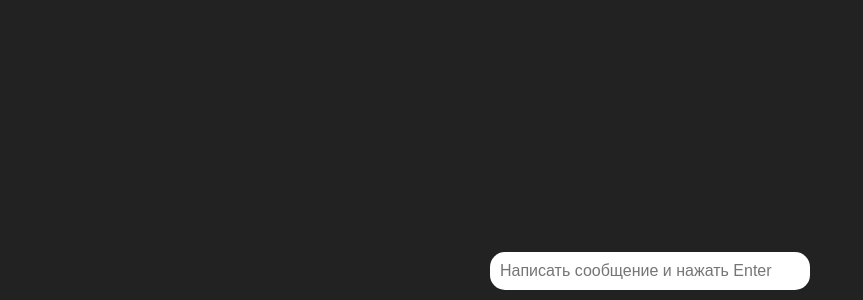
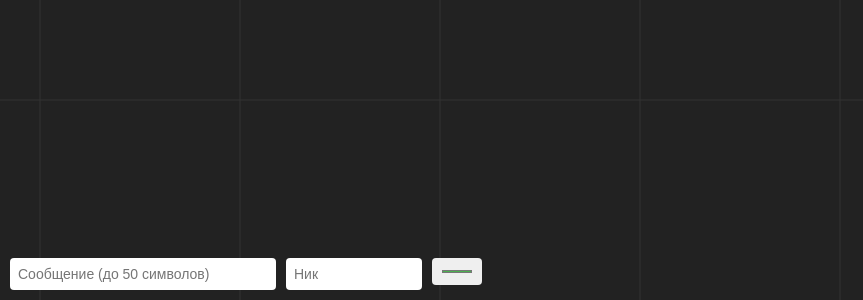
Before and after one commit to Narush1/testsitecreate-sejmp4l_test1231, a website: page index.html in a window 1280 px wide. Shown: the part 500-800 px from the top of the page, without its empty margins (0-863 px from the left). Drawn offline with Linux system fonts and the light colour scheme.

Commit message:
Update index.html

```diff
--- a/index.html
+++ b/index.html
@@ -3,25 +3,57 @@
 <head>
   <meta charset="UTF-8" />
   <meta name="viewport" content="width=device-width, initial-scale=1" />
-  <title>Cube Multiplayer Game</title>
-  <link rel="stylesheet" href="style.css" />
+  <title>Multiplayer Cube Game</title>
+  <style>
+    body, html {
+      margin: 0;
+      padding: 0;
+      overflow: hidden;
+      background: #111;
+      font-family: sans-serif;
+    }
+
+    #gameCanvas {
+      display: block;
+    }
+
+    #chatContainer {
+      position: fixed;
+      bottom: 10px;
+      left: 10px;
+      display: flex;
+      gap: 10px;
+      z-index: 10;
+    }
+
+    #chatInput, #nameInput, #colorInput {
+      padding: 8px;
+      font-size: 14px;
+      border: none;
+      border-radius: 4px;
+    }
+
+    #chatInput {
+      width: 250px;
+    }
+
+    #nameInput {
+      width: 120px;
+    }
+  </style>
 </head>
 <body>
   <canvas id="gameCanvas"></canvas>
 
   <div id="chatContainer">
-    <input
-      type="text"
-      id="chatInput"
-      placeholder="Написать сообщение и нажать Enter"
-      autocomplete="off"
-    />
+    <input type="text" id="chatInput" maxlength="50" placeholder="Сообщение (до 50 символов)" />
+    <input type="text" id="nameInput" placeholder="Ник" maxlength="15" />
+    <input type="color" id="colorInput" value="#4caf50" />
   </div>
 
   <script>
     const canvas = document.getElementById('gameCanvas');
     const ctx = canvas.getContext('2d');
-
     let width, height;
 
     function resize() {
@@ -30,163 +62,136 @@
       canvas.width = width;
       canvas.height = height;
     }
+
     window.addEventListener('resize', resize);
     resize();
 
-    // Подключаем WebSocket по защищённому протоколу WSS
     const ws = new WebSocket(`wss://${location.host}`);
-
     let playerId = null;
     let players = {};
-
+    let playerPos = { x: 10000, y: 10000 };
     const mapSize = 20000;
     const playerSize = 50;
-    const cornerRadius = 15;
+    const cornerRadius = 10;
+    let cam = { x: playerPos.x, y: playerPos.y };
+    let keys = {};
+    let lastSend = 0;
+    let isTyping = false;
 
-    // Управление клавиатурой
-    let keys = {};
-    window.addEventListener('keydown', (e) => {
-      keys[e.key.toLowerCase()] = true;
-    });
-    window.addEventListener('keyup', (e) => {
-      keys[e.key.toLowerCase()] = false;
-    });
+    const chatInput = document.getElementById('chatInput');
+    const nameInput = document.getElementById('nameInput');
+    const colorInput = document.getElementById('colorInput');
 
-    // Сенсорное управление для телефона (виртуальный джойстик)
-    let touchX = null;
-    let touchY = null;
-    let moveX = 0;
-    let moveY = 0;
+    chatInput.addEventListener('focus', () => isTyping = true);
+    chatInput.addEventListener('blur', () => isTyping = false);
 
-    canvas.addEventListener(
-      'touchstart',
-      (e) => {
-        const touch = e.touches[0];
-        touchX = touch.clientX;
-        touchY = touch.clientY;
-      },
-      { passive: false }
-    );
-    canvas.addEventListener(
-      'touchmove',
-      (e) => {
-        e.preventDefault();
-        const touch = e.touches[0];
-        moveX = touch.clientX - touchX;
-        moveY = touch.clientY - touchY;
-      },
-      { passive: false }
-    );
-    canvas.addEventListener(
-      'touchend',
-      (e) => {
-        moveX = 0;
-        moveY = 0;
-        touchX = null;
-        touchY = null;
-      },
-      { passive: false }
-    );
-
-    // Чат
-    const chatInput = document.getElementById('chatInput');
     chatInput.addEventListener('keydown', (e) => {
       if (e.key === 'Enter' && chatInput.value.trim() !== '') {
-        const msg = chatInput.value.trim();
+        const msg = chatInput.value.trim().slice(0, 50);
         ws.send(JSON.stringify({ type: 'chat', msg }));
         chatInput.value = '';
       }
     });
 
-    // Функция для рисования закруглённого квадрата
-    function roundRect(ctx, x, y, width, height, radius, fillStyle) {
-      ctx.fillStyle = fillStyle;
-      ctx.beginPath();
-      ctx.moveTo(x + radius, y);
-      ctx.lineTo(x + width - radius, y);
-      ctx.quadraticCurveTo(x + width, y, x + width, y + radius);
-      ctx.lineTo(x + width, y + height - radius);
-      ctx.quadraticCurveTo(x + width, y + height, x + width - radius, y + height);
-      ctx.lineTo(x + radius, y + height);
-      ctx.quadraticCurveTo(x, y + height, x, y + height - radius);
-      ctx.lineTo(x, y + radius);
-      ctx.quadraticCurveTo(x, y, x + radius, y);
-      ctx.closePath();
-      ctx.fill();
+    nameInput.addEventListener('change', sendNameAndColor);
+    colorInput.addEventListener('change', sendNameAndColor);
+
+    function sendNameAndColor() {
+      ws.send(JSON.stringify({
+        type: 'setName',
+        name: nameInput.value.trim().slice(0, 15),
+        color: colorInput.value
+      }));
     }
 
-    let playerPos = { x: 10000, y: 10000 };
+    window.addEventListener('keydown', (e) => {
+      if (!isTyping) keys[e.key.toLowerCase()] = true;
+    });
+
+    window.addEventListener('keyup', (e) => {
+      if (!isTyping) keys[e.key.toLowerCase()] = false;
+    });
 
     function updatePosition() {
-      const speed = 10;
-      let dx = 0;
-      let dy = 0;
-
-      // Управление с клавиатуры (ПК)
-      if (keys['w'] || keys['arrowup']) dy -= speed;
-      if (keys['s'] || keys['arrowdown']) dy += speed;
-      if (keys['a'] || keys['arrowleft']) dx -= speed;
-      if (keys['d'] || keys['arrowright']) dx += speed;
-
-      // Управление с телефона (джойстик)
-      if (moveX !== 0 || moveY !== 0) {
-        const len = Math.sqrt(moveX * moveX + moveY * moveY);
-        if (len > 20) {
-          dx += (moveX / len) * speed;
-          dy += (moveY / len) * speed;
-        }
-      }
+      const speed = 7;
+      let dx = 0, dy = 0;
+      if (keys['w']) dy -= speed;
+      if (keys['s']) dy += speed;
+      if (keys['a']) dx -= speed;
+      if (keys['d']) dx += speed;
 
       playerPos.x = Math.min(Math.max(0, playerPos.x + dx), mapSize);
       playerPos.y = Math.min(Math.max(0, playerPos.y + dy), mapSize);
+
+      const now = Date.now();
+      if (now - lastSend > 40 && playerId) {
+        ws.send(JSON.stringify({ type: 'move', x: playerPos.x, y: playerPos.y }));
+        lastSend = now;
+      }
     }
 
-    let lastSendTime = 0;
+    function drawGrid(camX, camY) {
+      ctx.strokeStyle = '#333';
+      ctx.lineWidth = 1;
+      const spacing = 200;
+      const startX = -camX % spacing;
+      const startY = -camY % spacing;
 
-    function gameLoop() {
-      updatePosition();
-
-      const now = Date.now();
-      if (playerId && now - lastSendTime > 40) {
-        // Отправляем позицию на сервер примерно 25 раз в секунду
-        ws.send(JSON.stringify({ type: 'move', x: playerPos.x, y: playerPos.y }));
-        lastSendTime = now;
+      for (let x = startX; x < width; x += spacing) {
+        ctx.beginPath();
+        ctx.moveTo(x, 0);
+        ctx.lineTo(x, height);
+        ctx.stroke();
       }
 
-      // Очистка экрана
-      ctx.fillStyle = '#222';
-      ctx.fillRect(0, 0, width, height);
+      for (let y = startY; y < height; y += spacing) {
+        ctx.beginPath();
+        ctx.moveTo(0, y);
+        ctx.lineTo(width, y);
+        ctx.stroke();
+      }
+    }
 
-      // Камера следует за игроком
-      const camX = playerPos.x - width / 2;
-      const camY = playerPos.y - height / 2;
+    function drawPlayers() {
+      const camX = cam.x - width / 2;
+      const camY = cam.y - height / 2;
 
-      // Рисуем всех игроков
+      drawGrid(camX, camY);
+
       for (const id in players) {
         const p = players[id];
         const screenX = p.x - camX;
         const screenY = p.y - camY;
 
-        // Рисуем закруглённый квадрат игрока
-        roundRect(
-          ctx,
-          screenX - playerSize / 2,
-          screenY - playerSize / 2,
-          playerSize,
-          playerSize,
-          cornerRadius,
-          id === playerId ? '#4caf50' : '#2196f3'
-        );
+        ctx.fillStyle = p.color || '#2196f3';
+        ctx.beginPath();
+        ctx.roundRect(screenX - playerSize / 2, screenY - playerSize / 2, playerSize, playerSize, cornerRadius);
+        ctx.fill();
 
-        // Рисуем сообщение над головой, если оно есть и не прошло 2.5 секунды
+        if (p.name) {
+          ctx.fillStyle = 'white';
+          ctx.font = '14px Arial';
+          ctx.textAlign = 'center';
+          ctx.fillText(p.name, screenX, screenY - playerSize / 2 - 15);
+        }
+
         if (p.msg && Date.now() - p.msgTime < 2500) {
-          ctx.font = '16px Arial';
-          ctx.fillStyle = 'white';
-          ctx.textAlign = 'center';
-          ctx.fillText(p.msg, screenX, screenY - playerSize / 2 - 10);
+          ctx.fillStyle = 'yellow';
+          ctx.font = '12px Arial';
+          ctx.fillText(p.msg, screenX, screenY - playerSize / 2 - 30);
         }
       }
+    }
 
+    function gameLoop() {
+      updatePosition();
+      cam.x += (playerPos.x - cam.x) * 0.1;
+      cam.y += (playerPos.y - cam.y) * 0.1;
+
+      ctx.fillStyle = '#222';
+      ctx.fillRect(0, 0, width, height);
+
+      drawPlayers();
       requestAnimationFrame(gameLoop);
     }
 
@@ -194,18 +199,15 @@
       const data = JSON.parse(event.data);
       if (data.type === 'init') {
         playerId = data.id;
-        players = data.players;
-      } else if (data.type === 'players') {
+        playerPos.x = data.x;
+        playerPos.y = data.y;
+        cam.x = playerPos.x;
+        cam.y = playerPos.y;
         players = data.players;
       }
-    };
-
-    ws.onerror = (error) => {
-      console.error('WebSocket error:', error);
-    };
-
-    ws.onclose = () => {
-      console.warn('WebSocket connection closed');
+      if (data.type === 'players') {
+        players = data.players;
+      }
     };
 
     gameLoop();
```
